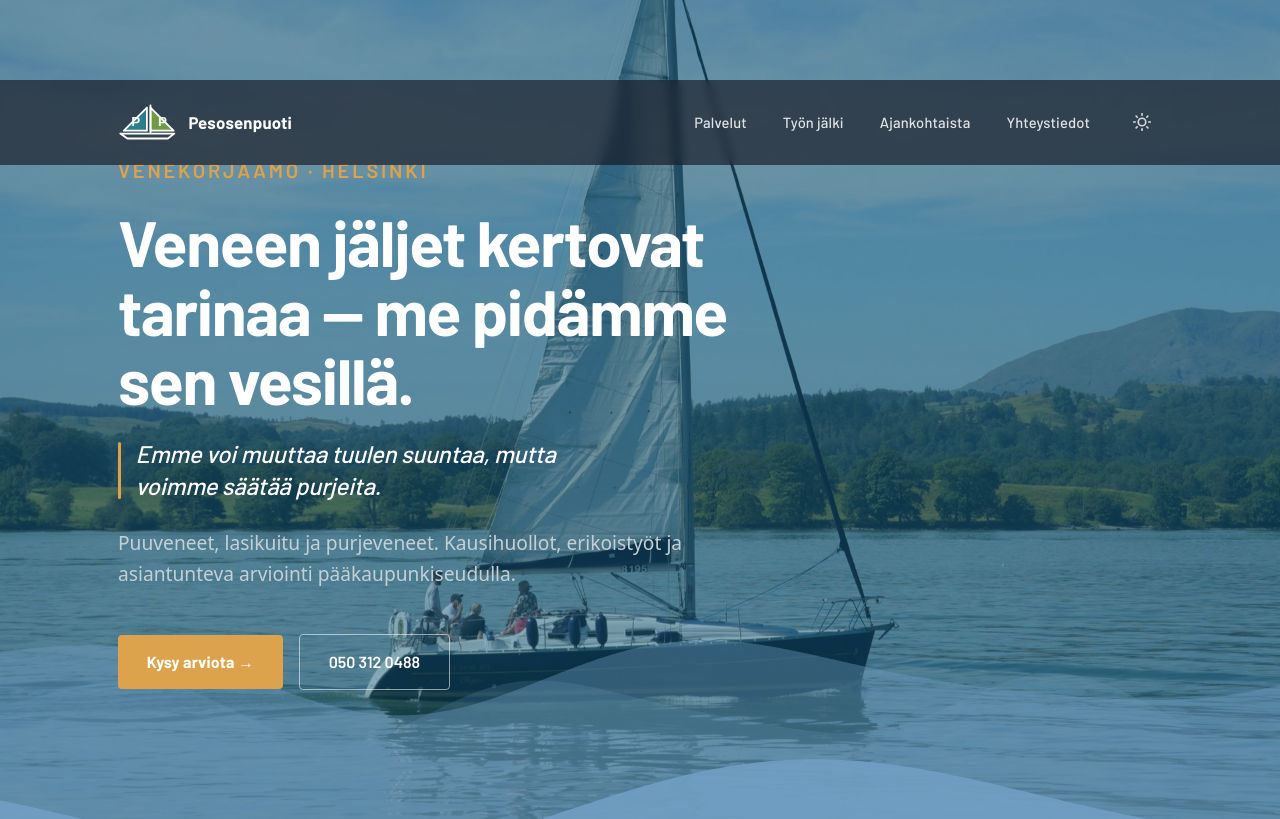
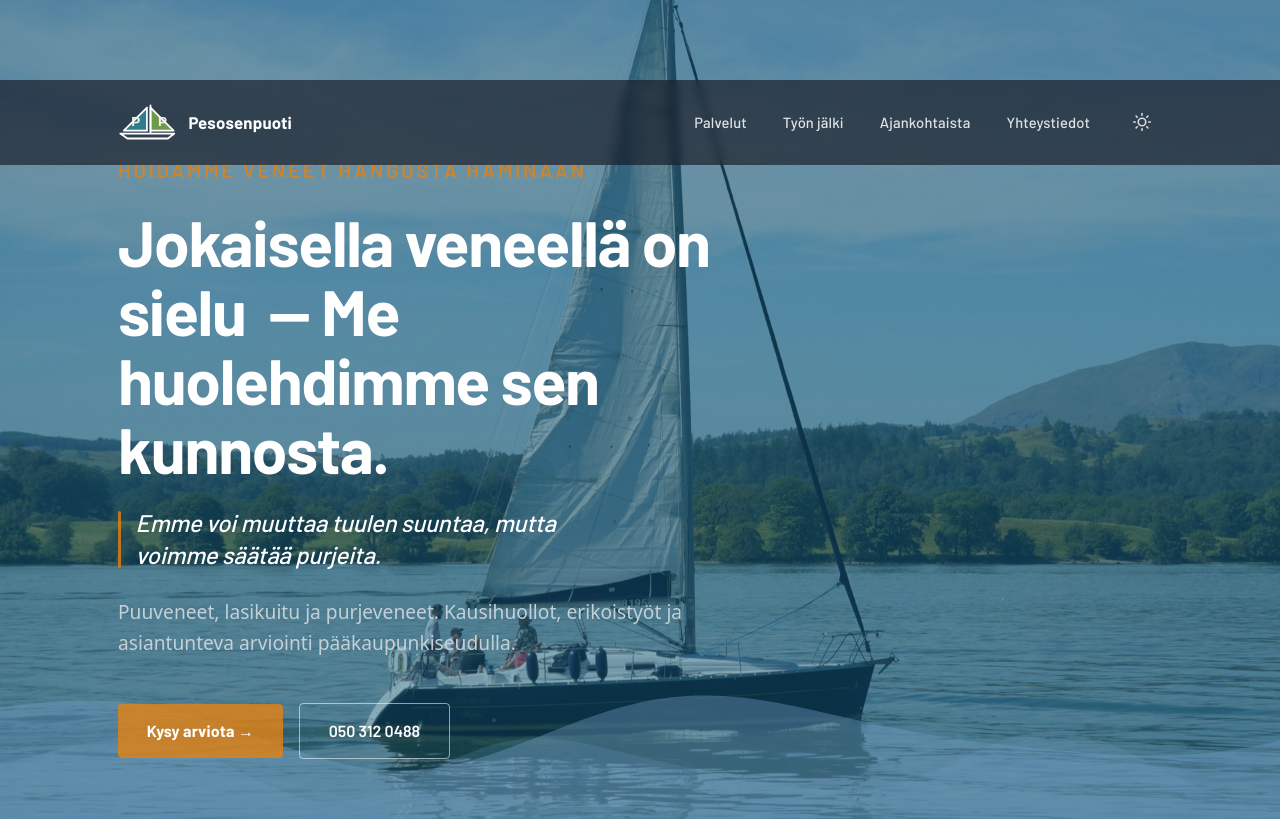
Before and after one commit to LeoSuzu/Pesosenpuoti, a plain HTML site: page index.html in a window 1280 px wide. Shown: the top 819 px of the page. Drawn offline with Linux system fonts and the light colour scheme.

Commit message:
Refresh hero copy and tune amber/navbar-scrolled/palvelut colors
Co-Authored-By: Claude Sonnet 5 <noreply@anthropic.com>
Claude-Session: https://claude.ai/code/session_01Kv32kjaeg7vuT6aeBxFVmb

```diff
--- a/index.html
+++ b/index.html
@@ -142,8 +142,8 @@
     </div>
 
     <div class="hero__content">
-      <span class="hero__eyebrow" data-content="hero.eyebrow">Venekorjaamo · Helsinki</span>
-      <h1 class="hero__heading" data-content="hero.heading">Veneen jäljet kertovat tarinaa&nbsp;— me pidämme sen vesillä.</h1>
+      <span class="hero__eyebrow" data-content="hero.eyebrow">Hoidamme veneet Hangosta Haminaan</span>
+      <h1 class="hero__heading" data-content="hero.heading">Jokaisella veneellä on sielu &nbsp;— Me huolehdimme sen kunnosta.</h1>
       <p class="hero__slogan" data-content="hero.slogan">Emme voi muuttaa tuulen suuntaa, mutta voimme säätää purjeita.</p>
       <p class="hero__sub" data-content="hero.sub">Puuveneet, lasikuitu ja purjeveneet. Kausihuollot, erikoistyöt ja asiantunteva arviointi pääkaupunkiseudulla.</p>
       <div class="hero__cta">
@@ -396,7 +396,7 @@
   <section class="yhteystiedot" id="yhteystiedot" aria-labelledby="yhteystiedot-heading">
     <div class="container">
       <header class="yhteystiedot__header">
-        <h2 id="yhteystiedot-heading" class="fade-in" data-content="contact.heading">Kysy kipparilta arvio</h2>
+        <h2 id="yhteystiedot-heading" class="fade-in" data-content="contact.heading">Kysy kipparilta!</h2>
         <p class="yhteystiedot__intro fade-in" data-content="contact.intro">Kerro veneestäsi ja työn tarpeesta — saat arvion siitä, miten korjaus kannattaa toteuttaa. Kuva veneestä tai vauriosta auttaa jo ensimmäisessä vastauksessa.</p>
       </header>
 
--- a/style.css
+++ b/style.css
@@ -11,15 +11,15 @@
   --color-surface: oklch(0.965 0.008 228);                    /* barely-tinted panel background */
   --color-navy:    oklch(44.5% 0.09 236);                     /* light scandinavian navy — headings, dark fills */
   --color-brand:   oklch(0.560 0.105 228);                    /* committed Baltic blue — links, borders, accents */
-  --color-amber:   oklch(75.303% 0.12323 75.343);             /* warm amber — primary CTAs, white text */
+  --color-amber:   oklch(70% 0.16 60 / 0.8);             /* warm amber — primary CTAs, white text */
   --color-ink:     oklch(0.170 0.020 232);                    /* near-black with blue cast — body copy */
   --color-muted:   oklch(0.480 0.018 228);                    /* secondary text — ≥3.5:1 vs bg */
   --color-white:   oklch(1.000 0.000 0);                      /* text on dark fills */
   --color-rule:    oklch(0.890 0.012 228);                    /* dividers, card borders */
   --color-navbar:  oklch(17.024% 0.02072 288.565 / 0.60);     /* navbar background top — overlays hero photo, same in both themes */
-  --color-navbar-scrolled: oklch(1.000 0.000 0 / 0.60);       /* navbar background scrolled (light theme) */
+  --color-navbar-scrolled: oklch(100% 0.00011 271.152 / 0.337);       /* navbar background scrolled (light theme) */
   --color-wave:    112 158 196;                                /* canvas wave fill "r g b" (light theme) — read by wave.js, not sampled from the photo */
-  --color-palvelut-bg: oklch(0.955 0.016 228);                 /* pale Baltic-blue section tint (light theme) */
+  --color-palvelut-bg:oklch(83.14% 0.05085 227.895);                 /* pale Baltic-blue section tint (light theme) */
 
   /* Typography */
   --font-heading: 'Barlow', system-ui, sans-serif;
```
